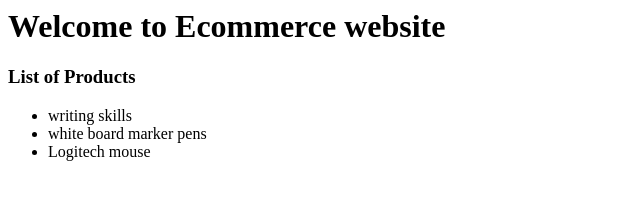
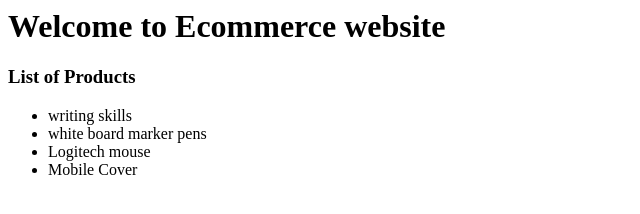
Before and after one commit to subhojit-paul/git-github-demo, a plain HTML site: page index.html in a window 1280 px wide. Shown: the whole page, without its empty margins (0-640 px from the left). Drawn offline with Linux system fonts and the light colour scheme.

Commit message:
Add one new product

```diff
--- a/index.html
+++ b/index.html
@@ -11,6 +11,7 @@
             <li> writing skills</li>
             <li> white board marker pens</li>
             <li> Logitech mouse</li>
+            <li>Mobile Cover</li>
         </ul>
     </body>
 </html>
```
